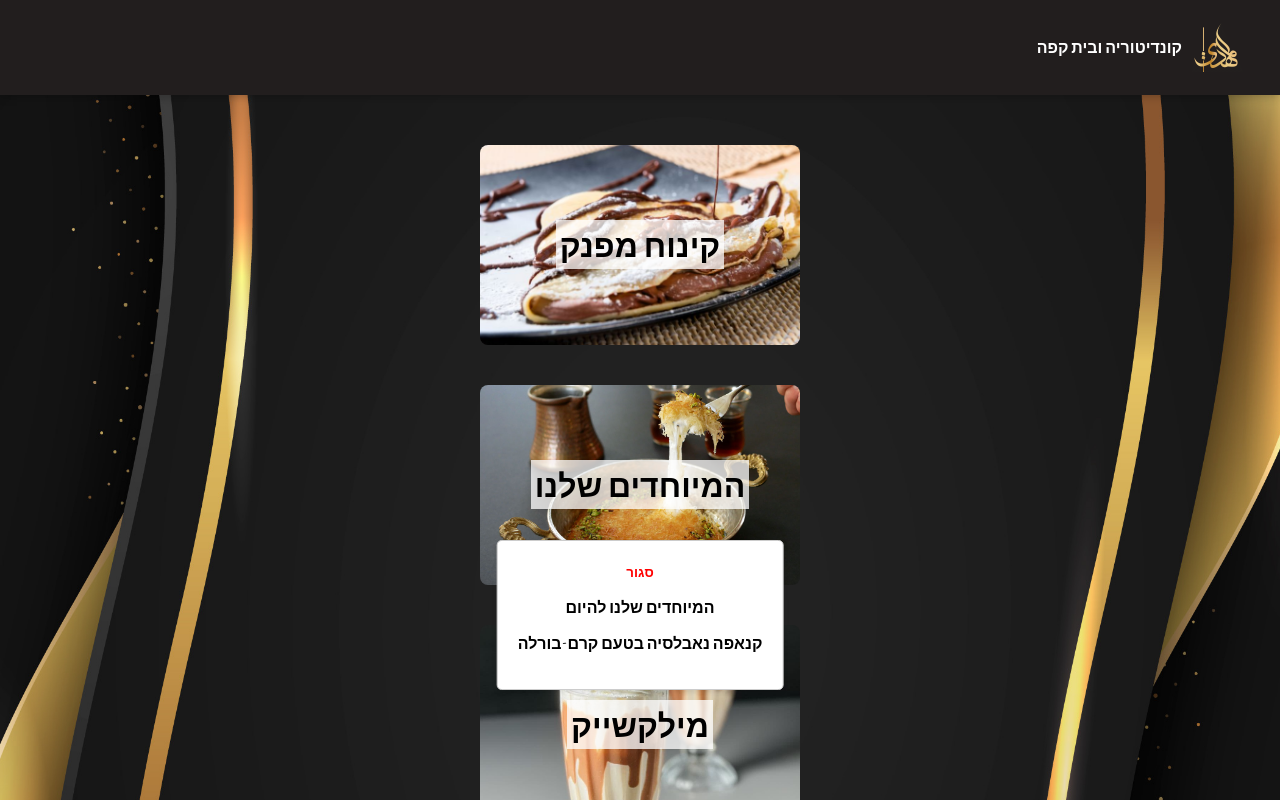
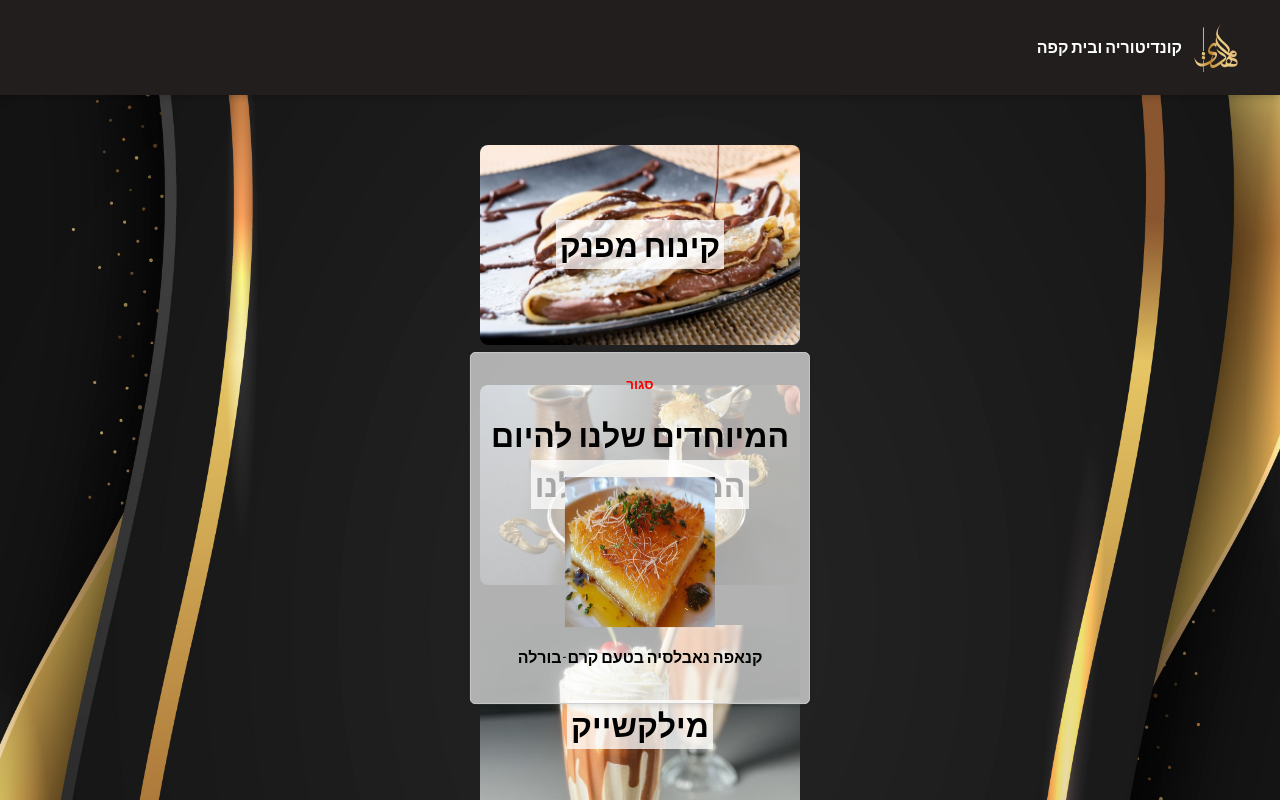
Before and after one commit to RaafatMarzuq/Al-Mahdi-Sweets, a React (Create React App) app: page / in a window 1280 px wide. Shown: the top 800 px of the page. Built offline with nearby package versions, Linux system fonts and the light colour scheme.

Commit message:
adding pop up message

```diff
--- a/src/components/PopUpMessage/PopUpMessage.jsx
+++ b/src/components/PopUpMessage/PopUpMessage.jsx
@@ -1,12 +1,32 @@
-import React from 'react';
-import './popUpStyle.css'
+import React, { useEffect, useState } from 'react';
+import './popUpStyle.css';
+import  todaysSpecial  from './knafe.png';
+
 
 const Popup = ({ message, onClose }) => {
+  const [topOffset, setTopOffset] = useState(300);
+
+  useEffect(() => {
+    const handleScroll = () => {
+      const windowHeight = window.innerHeight;
+      const popupHeight = document.querySelector('.popup').offsetHeight;
+      const popupTopOffset = (windowHeight - popupHeight) / 2 + window.scrollY;
+      setTopOffset(popupTopOffset);
+    };
+
+    window.addEventListener('scroll', handleScroll);
+
+    return () => {
+      window.removeEventListener('scroll', handleScroll);
+    };
+  }, []);
+
   return (
-    <div className="popup">
+    <div className="popup" style={{ top: `${topOffset}px` }}>
       <div className="popup-inner">
         <button className="close-btn" onClick={onClose}>סגור</button>
-        <p>המיוחדים שלנו להיום</p>
+        <h1>המיוחדים שלנו להיום</h1>
+        <img className='todays-speacial-image' src={todaysSpecial} alt='knafe' />
         <p>{message}</p>
       </div>
     </div>
--- a/src/components/PopUpMessage/popUpStyle.css
+++ b/src/components/PopUpMessage/popUpStyle.css
@@ -1,10 +1,10 @@
-/* styles.css */
+/* popUpStyle.css */
 .popup {
-    position: absolute;
+    position: fixed;
     top: 50%;
     left: 50%;
     transform: translate(-50%, -50%);
-    background-color: white;
+    background-color: rgba(255, 255, 255, 0.65);
     padding: 20px;
     border: 1px solid #ccc;
     border-radius: 5px;
@@ -22,3 +22,8 @@
     color: red;
     cursor: pointer;
   }
+
+  .todays-speacial-image{
+    height: 150px;
+    width: 150px;
+  }
```
Also changed, not shown: src/components/PopUpMessage/knafe.png (added).
